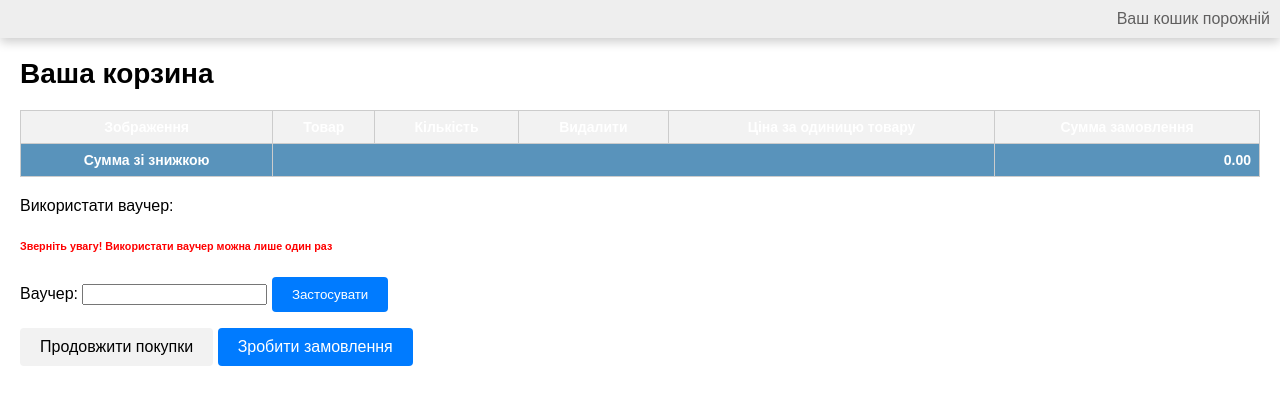
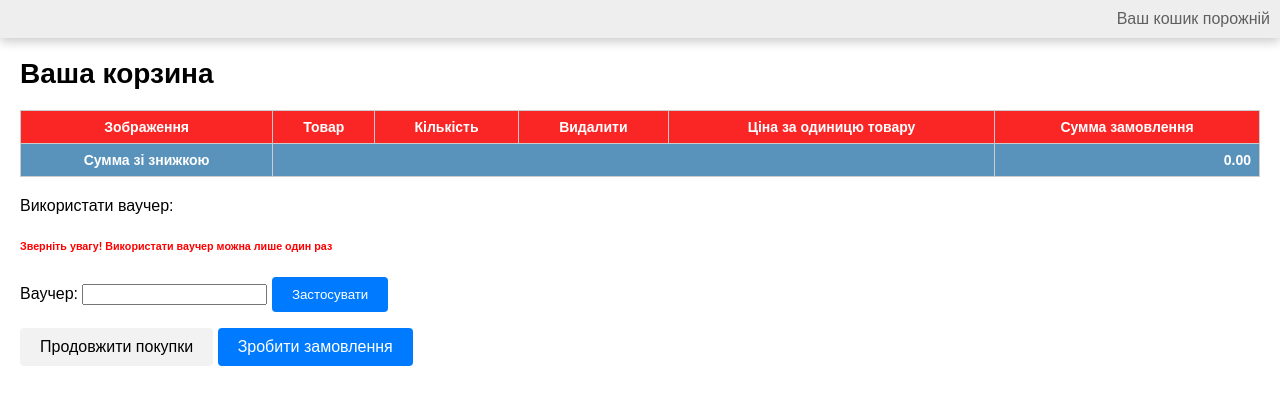
Before and after one commit to ZhankovVG/Online_Store_and_DRF, a Django app: page /cart/ in a window 1280 px wide. Shown: the part 41-446 px from the top of the page. Run offline with Django 4.2, Linux system fonts and the light colour scheme; parts of the project's set-up code (start-up, migrations or seed data) failed here and were passed over.

Commit message:
added some changes

```diff
--- a/shop/static/shop/css/cart.css
+++ b/shop/static/shop/css/cart.css
@@ -13,7 +13,7 @@
 }
 
 .cart th {
-  background-color: #f2f2f2;
+  background-color: #fa2626;
 }
 
 .cart img {
```
Also changed, not shown: media/products/2023/07/31/1293643_1.jpeg (added), media/products/2023/07/31/1294876_2.jpeg (added), media/products/2023/07/31/132514_4.jpeg (added), media/products/2023/07/31/156129_3.jpeg (added), media/products/2023/07/31/2703342_1.jpeg (added), media/products/2023/07/31/390042_2.jpeg (added), media/products/2023/07/31/394422_1.jpeg (added), media/products/2023/07/31/6990023_1.jpeg (added).
